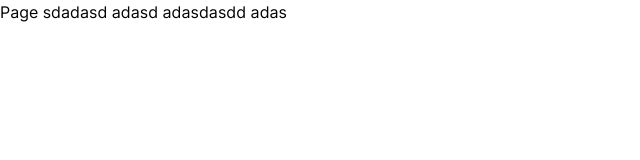
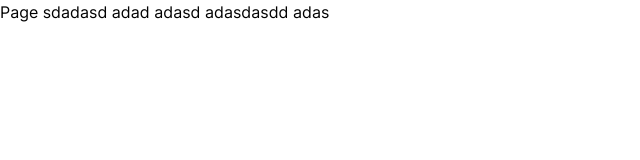
Before and after one commit to johnsus1995/next-starter, a Next.js app: page /login in a window 1280 px wide. Shown: the top 160 px of the page, without its empty margins (0-640 px from the left). Built offline with nearby package versions, Linux system fonts and the light colour scheme.

Commit message:
test: tesadsad

```diff
--- a/src/app/login/page.tsx
+++ b/src/app/login/page.tsx
@@ -1,5 +1,5 @@
 import * as React from 'react';
 
 export default function page() {
-  return <div>Page sdadasd adasd adasdasdd adas</div>;
+  return <div>Page sdadasd adad adasd adasdasdd adas</div>;
 }
```
